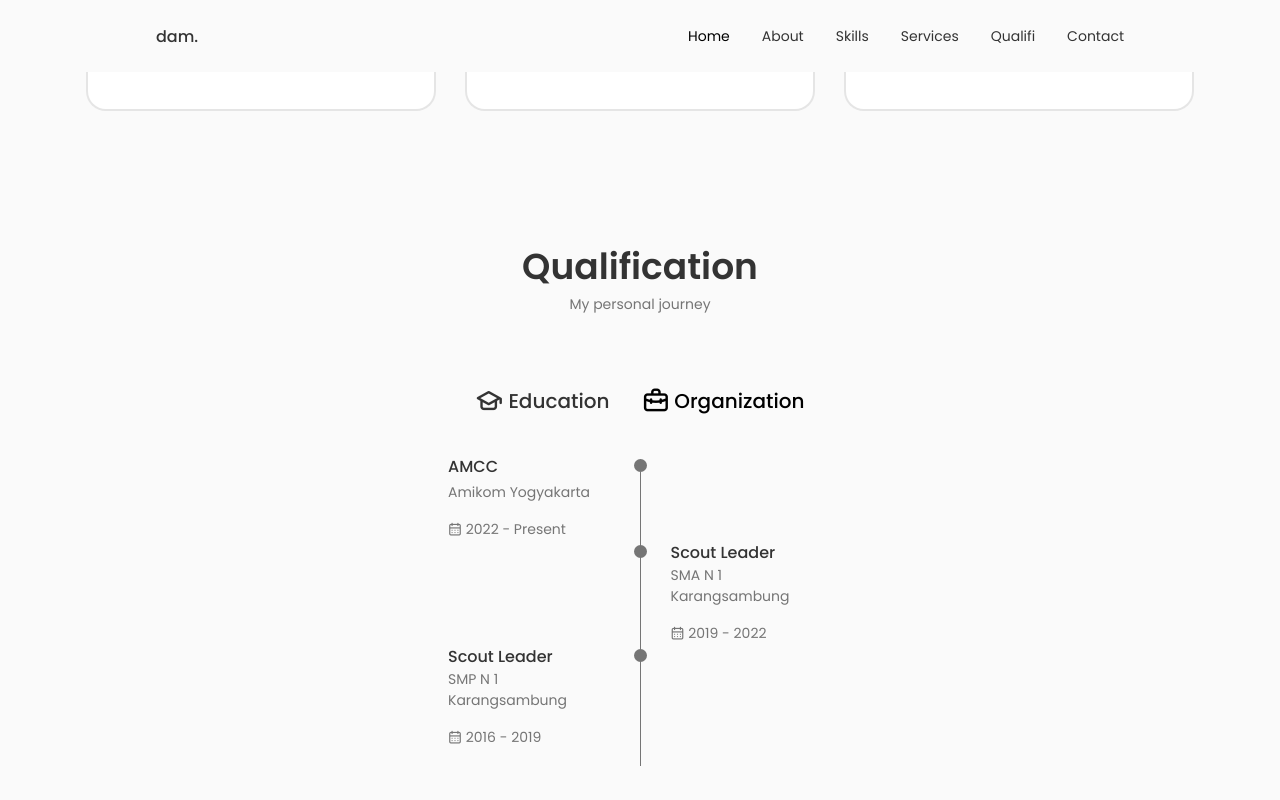
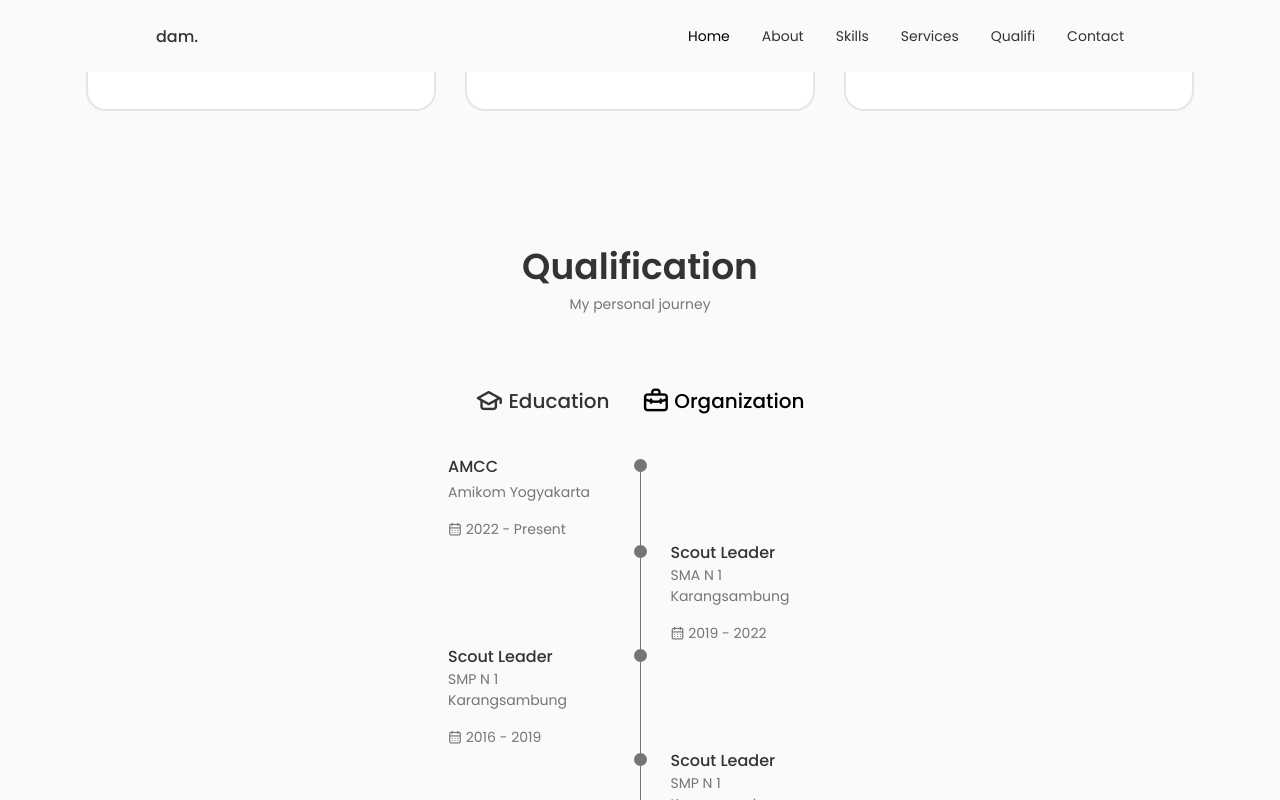
Before and after one commit to damar-glh/me, a React (Create React App) app: page / in a window 1280 px wide. Both pictures are taken after a click on the element "Organization". Shown: the part 2439-3239 px from the top of the page. Built offline with nearby package versions, Linux system fonts and the light colour scheme.

Commit message:
update: page-qualifications

```diff
--- a/src/components/qualification/Qualification.jsx
+++ b/src/components/qualification/Qualification.jsx
@@ -117,6 +117,20 @@ const Qualification = () => {
                             <span className="qualification__line"></span>
                         </div>
                     </div>
+                    <div className="qualification__data">
+                        <div className=""></div>
+                        <div className="">
+                            <span className="qualification__rounder"></span>
+                            <span className="qualification__line"></span>
+                        </div>
+                        <div className="">
+                            <h3 className="qualification__title">Scout Leader</h3>
+                            <span className="qualification__subtitle">SMP N 1 Karangsambung</span>
+                            <div className="qualification__calender">
+                                <i className="uil uil-calendar-alt"></i> 2016 - 2019
+                            </div>
+                        </div>
+                    </div>
                 </div>
             </div>
         </div>
```
